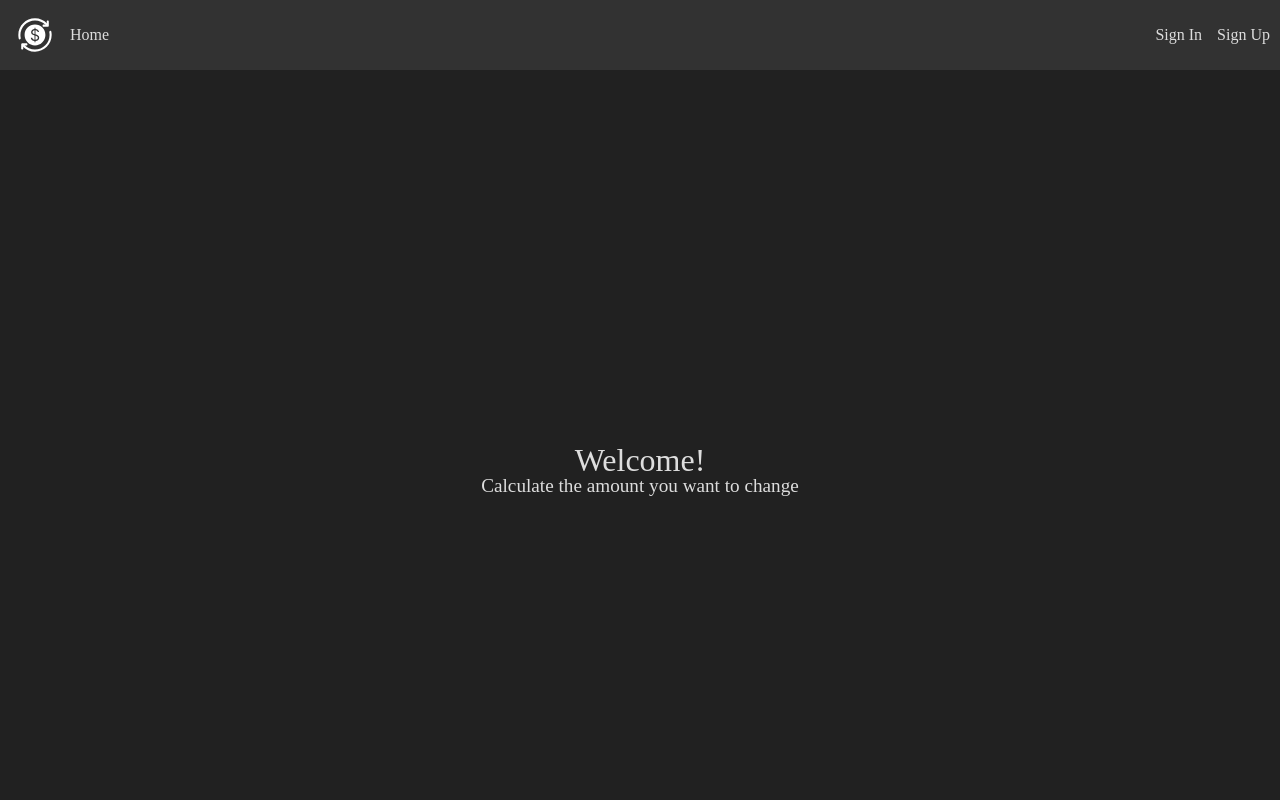
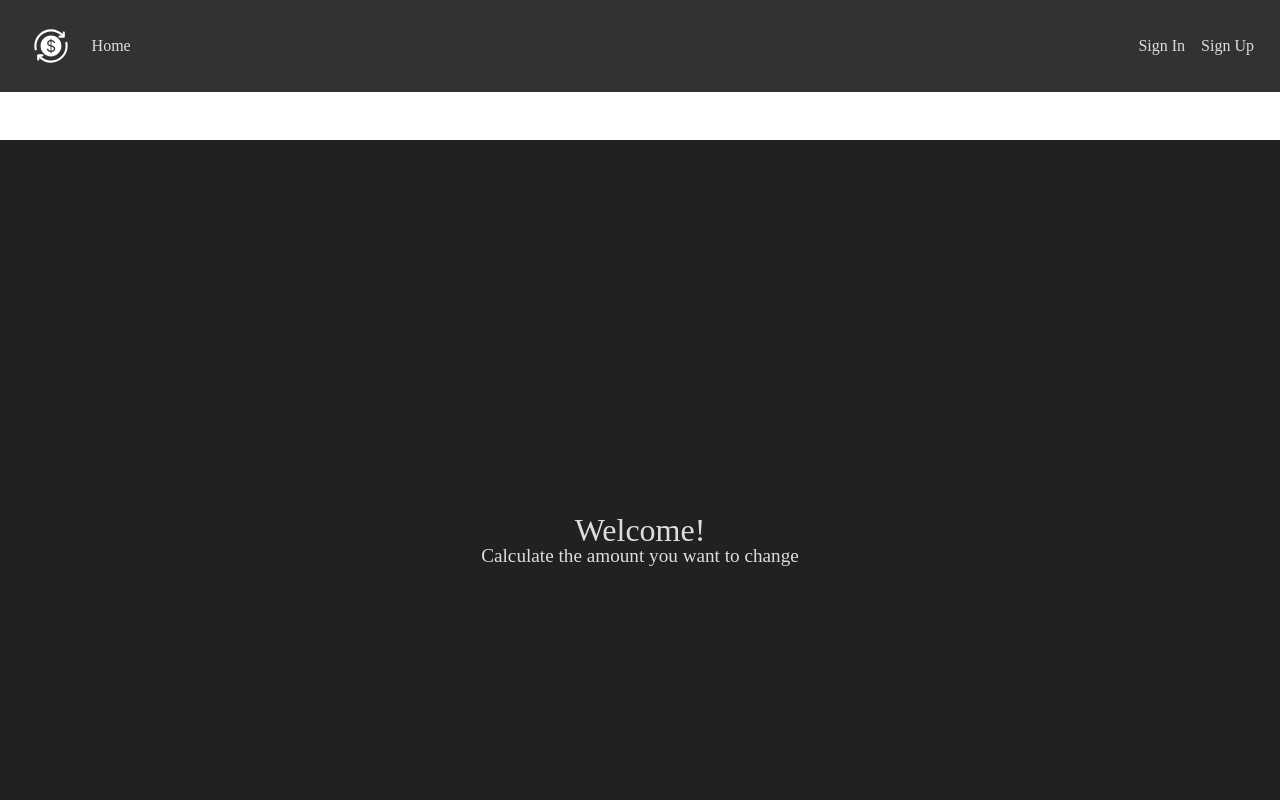
Before and after one commit to bondaxme/CashFlow-Exchange, a React (Vite) app in the folder frontend/: page / in a window 1280 px wide. Shown: the top 800 px of the page. Built offline with nearby package versions, Linux system fonts and the light colour scheme; no server answers; a web font is replaced by a local one.

Commit message:
add header conditional rendering and styles

```diff
--- a/frontend/src/components/Header/Header.jsx
+++ b/frontend/src/components/Header/Header.jsx
@@ -9,6 +9,15 @@ const Header = () => {
   return (
     <header className={classes.header}>
       {user.isAuth ? (
+        user.isAdmin ? (
+          <div className={classes.leftSide}>
+            <Link to="/">
+              <img className={classes.logo} src={logo} />
+            </Link>
+            <Link to="/">Home</Link>
+            <Link to="/exchange-requests">Exchange Requests</Link>
+          </div>
+        ) : (
           <div className={classes.leftSide}>
             <Link to="/">
               <img className={classes.logo} src={logo} />
@@ -16,6 +25,7 @@ const Header = () => {
             <Link to="/">Home</Link>
             <Link to="/start-exchange">Start Exchange</Link>
           </div>
+        )
       ) : (
         <div className={classes.leftSide}>
           <Link to="/">
--- a/frontend/src/components/Header/Header.module.css
+++ b/frontend/src/components/Header/Header.module.css
@@ -1,10 +1,13 @@
 .header {
+  position: relative;
   display: flex;
   justify-content: space-between;
   align-items: center;
-  padding: 10px;
+  padding: 0.625rem;
   background-color: var(--elements-color);
   color: var(--text-color);
+  height: 4.5rem;
+  margin-bottom: 3rem;
 }
 
 .leftSide {
@@ -14,10 +17,10 @@
 
 .leftSide a {
   display: flex;
-  align-items: center;
   text-decoration: none;
   color: var(--text-color);
   transition: color 0.3s ease;
+  margin-left: 1rem;
 }
 
 .leftSide a:hover {
@@ -30,18 +33,18 @@
 
 .logo {
   cursor: pointer;
-  width: 50px;
+  width: 3.1rem;
   height: auto;
-  margin-right: 10px;
   filter: invert(100%);
 }
 
 .rightSide {
   display: flex;
+  margin-right: 1rem;
 }
 
 .rightSide a {
-  margin-left: 15px;
+  margin-left: 1rem;
   color: var(--text-color);
   text-decoration: none;
   transition: color 0.3s ease, box-shadow 0.3s ease;
@@ -49,7 +52,7 @@
 
 .rightSide a:hover {
   color: var(--accent-color);
-  box-shadow: 0 0 10px rgba(0, 0, 0, 0.1);
+  box-shadow: 0 0 0.625rem rgba(0, 0, 0, 0.1);
 }
 
 .rightSide a:active {
```
Lines whose indentation alone changed are shown as unchanged.
